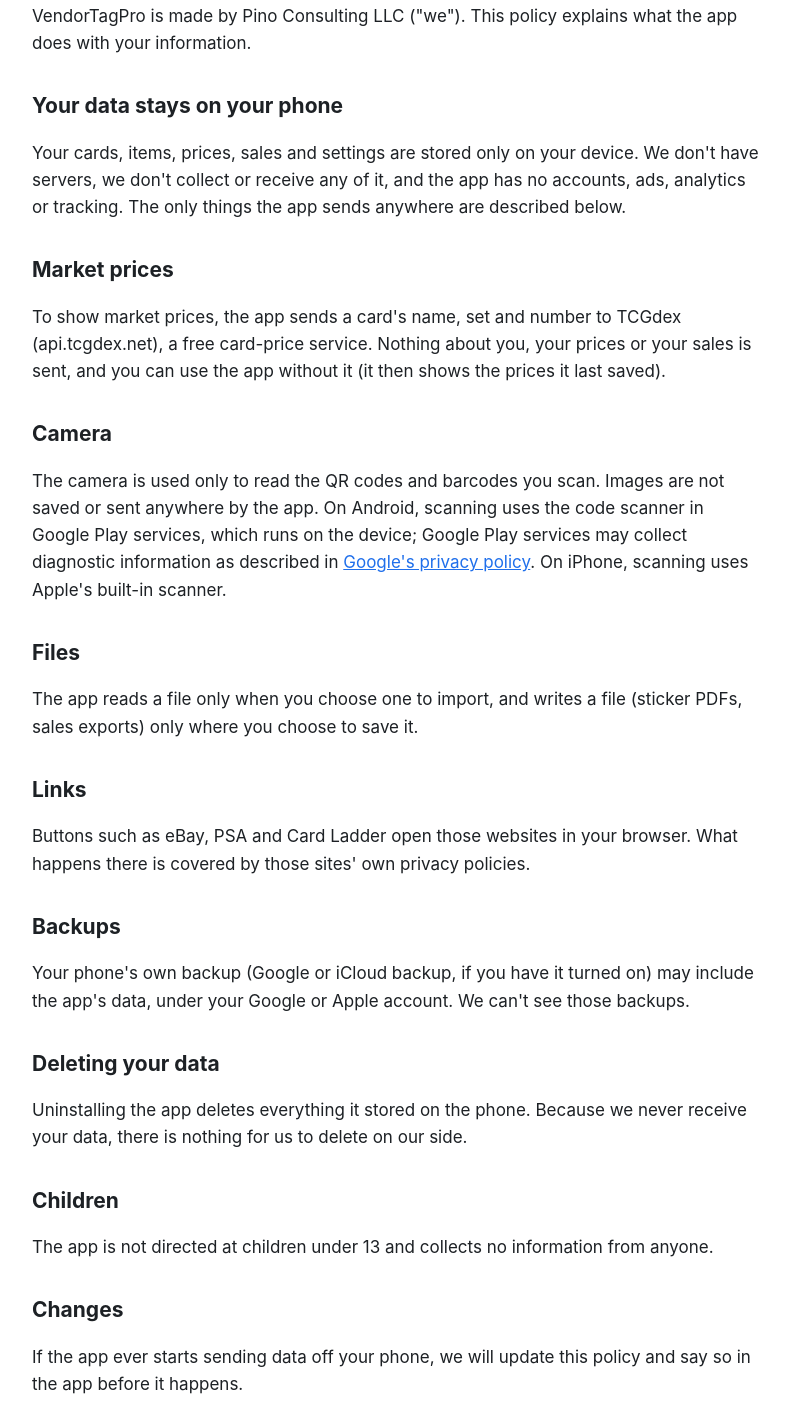
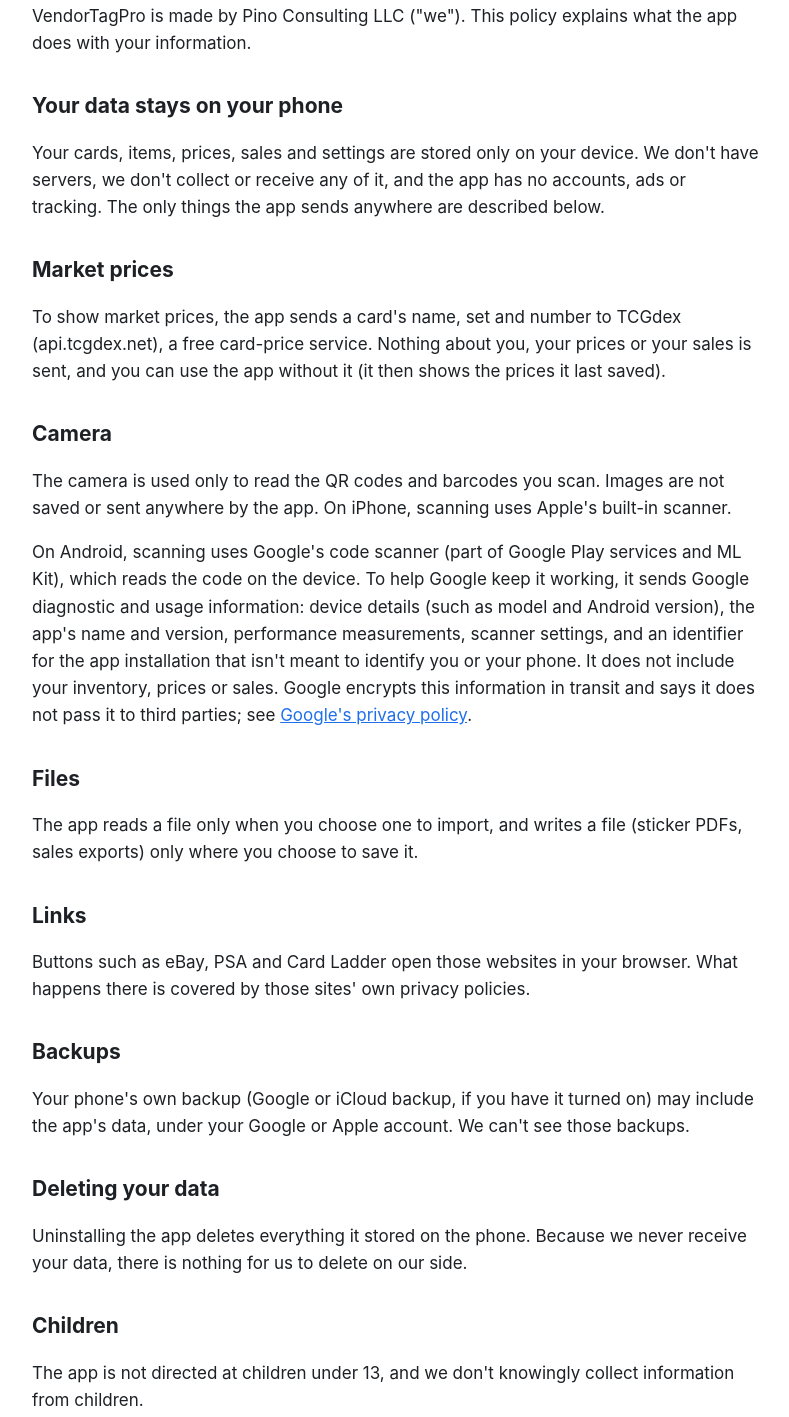
Before and after one commit to JamesPino/vendortagpro-site, a plain HTML site: page privacy.html in a window 1280 px wide. Shown: the part 218-1635 px from the top of the page, without its empty margins (244-1033 px from the left). Drawn offline with Linux system fonts and the light colour scheme.

Commit message:
Privacy policy: describe the diagnostics Google's code scanner sends

```diff
--- a/privacy.html
+++ b/privacy.html
@@ -21,8 +21,8 @@
 
     <h2>Your data stays on your phone</h2>
     <p>Your cards, items, prices, sales and settings are stored only on your device. We don't have servers, we
-    don't collect or receive any of it, and the app has no accounts, ads, analytics or tracking. The only things
-    the app sends anywhere are described below.</p>
+    don't collect or receive any of it, and the app has no accounts, ads or tracking. The only things the app
+    sends anywhere are described below.</p>
 
     <h2>Market prices</h2>
     <p>To show market prices, the app sends a card's name, set and number to TCGdex (api.tcgdex.net), a free
@@ -31,10 +31,13 @@
 
     <h2>Camera</h2>
     <p>The camera is used only to read the QR codes and barcodes you scan. Images are not saved or sent anywhere
-    by the app. On Android, scanning uses the code scanner in Google Play services, which runs on the device;
-    Google Play services may collect diagnostic information as described in
-    <a href="https://policies.google.com/privacy">Google's privacy policy</a>. On iPhone, scanning uses Apple's
-    built-in scanner.</p>
+    by the app. On iPhone, scanning uses Apple's built-in scanner.</p>
+    <p>On Android, scanning uses Google's code scanner (part of Google Play services and ML Kit), which reads the
+    code on the device. To help Google keep it working, it sends Google diagnostic and usage information: device
+    details (such as model and Android version), the app's name and version, performance measurements, scanner
+    settings, and an identifier for the app installation that isn't meant to identify you or your phone. It does
+    not include your inventory, prices or sales. Google encrypts this information in transit and says it does not
+    pass it to third parties; see <a href="https://policies.google.com/privacy">Google's privacy policy</a>.</p>
 
     <h2>Files</h2>
     <p>The app reads a file only when you choose one to import, and writes a file (sticker PDFs, sales exports)
@@ -53,7 +56,8 @@
     is nothing for us to delete on our side.</p>
 
     <h2>Children</h2>
-    <p>The app is not directed at children under 13 and collects no information from anyone.</p>
+    <p>The app is not directed at children under 13, and we don't knowingly collect information from
+    children.</p>
 
     <h2>Changes</h2>
     <p>If the app ever starts sending data off your phone, we will update this policy and say so in the app before
```
